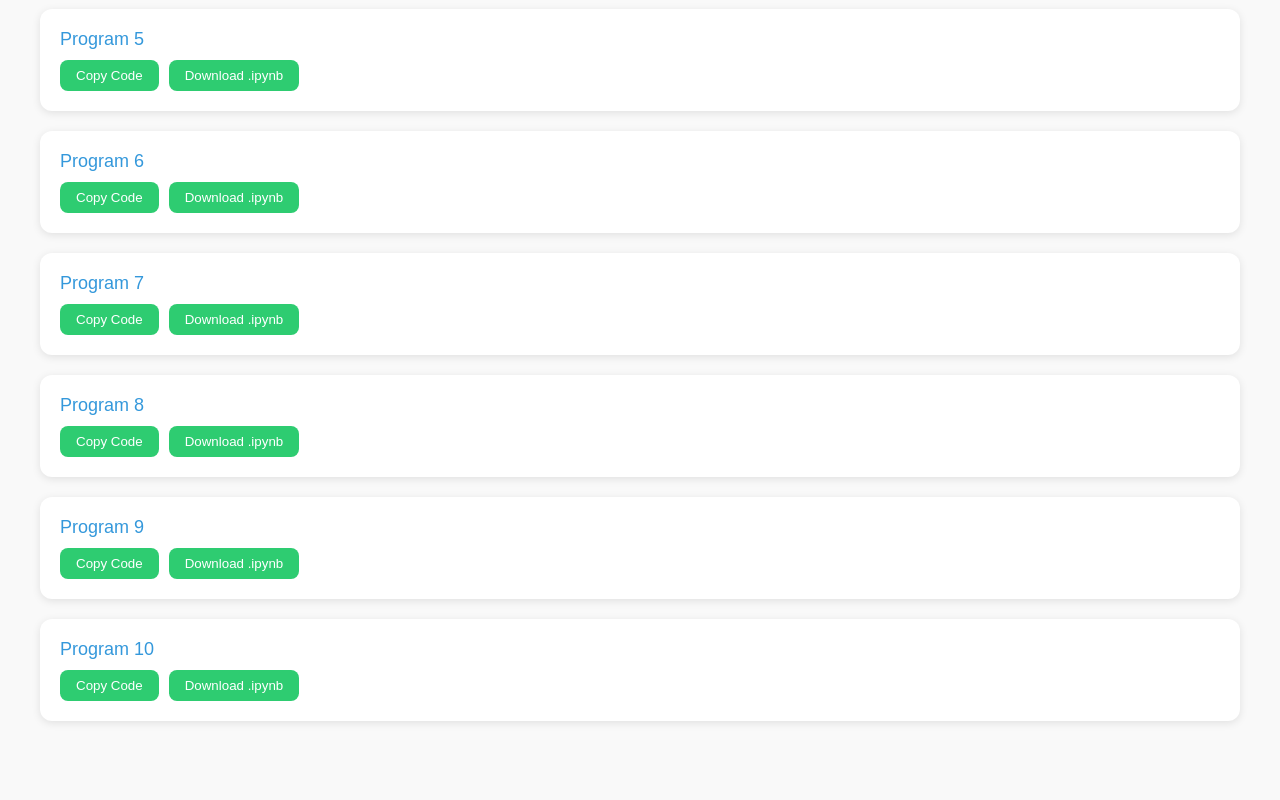
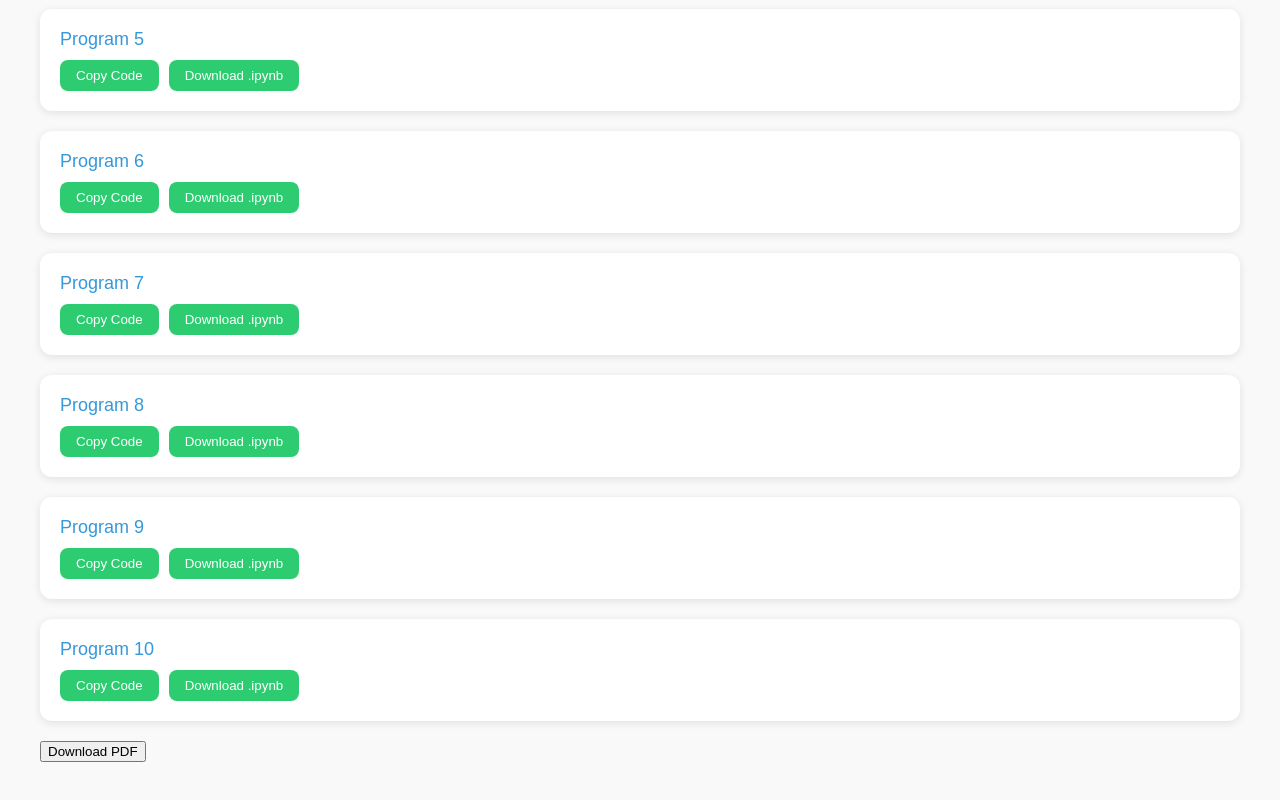
Before and after one commit to devajsudhakar/genai, a plain HTML site: page index.html in a window 1280 px wide. Shown: the part 577-1377 px from the top of the page. Before the commit the page ends 1338 px from the top, so only its background shows below. Drawn offline with Linux system fonts and the light colour scheme; no server answers.

Commit message:
index.html

```diff
--- a/index.html
+++ b/index.html
@@ -151,6 +151,7 @@
       </div>
       <pre id="code10"></pre>
   </div>
+<button onclick="window.location.href='path/to/yourfile.pdf'">Download PDF</button>
     <script>
         // Function to fetch and extract code from a .ipynb file
         function loadNotebookCode(filePath, codeElementId) {
```
